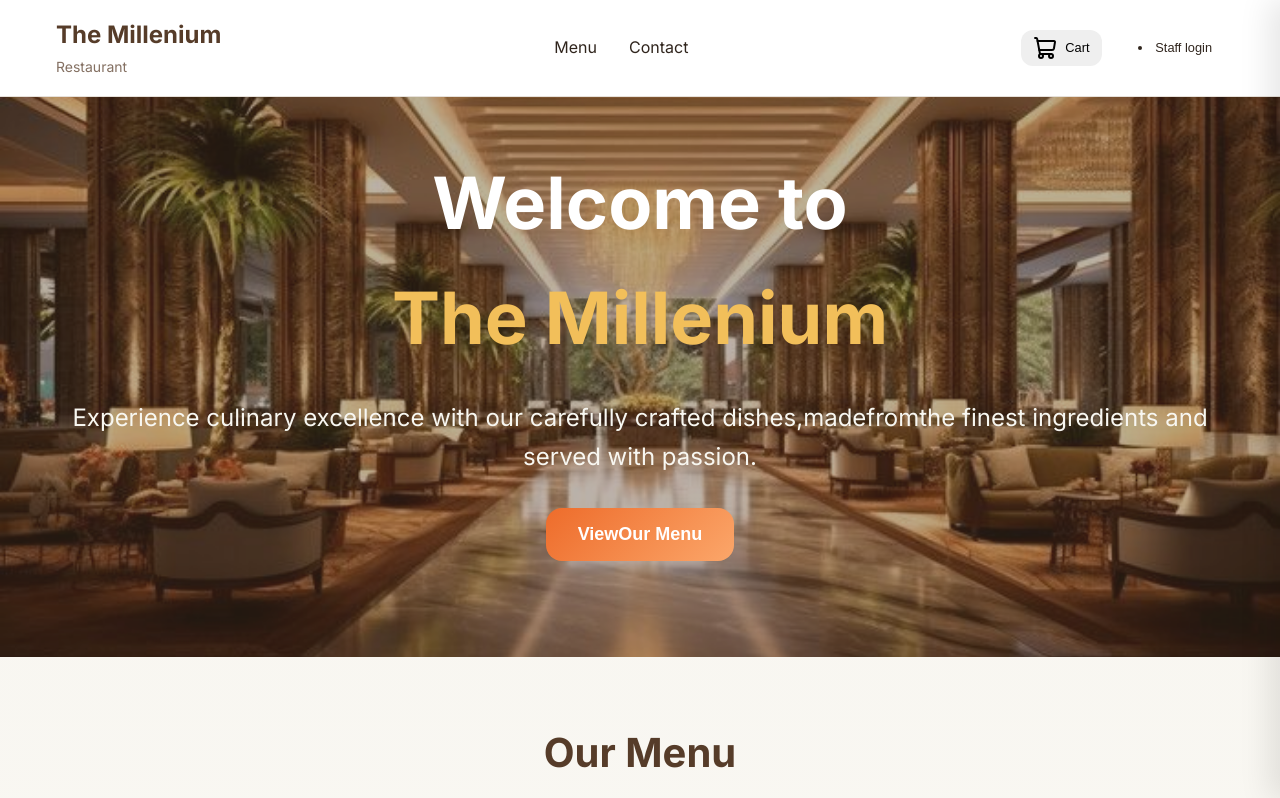
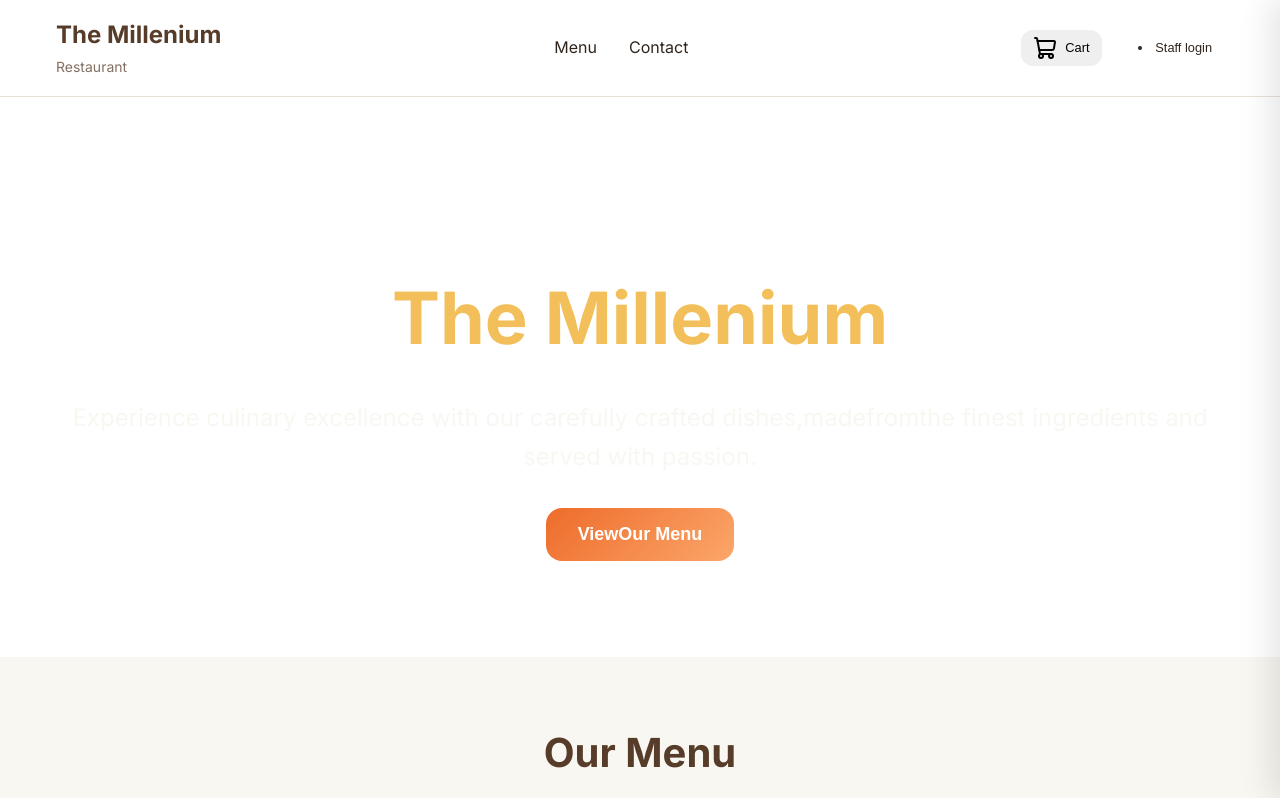
Before and after one commit to ajay-k-14/QR-SCANNING-RESTAURANT-MENU, a plain HTML site: page index.html in a window 1280 px wide. Shown: the top 798 px of the page. Drawn offline with nearby package versions, Linux system fonts and the light colour scheme; some icons are missing; files whose address does not match are found by name.

Commit message:
Update style.css

```diff
--- a/components/css/style.css
+++ b/components/css/style.css
@@ -258,7 +258,7 @@ body {
     content: '';
     position: absolute;
     inset: 0;
-    background: hsl(25, 35%, 25%, 0.4);
+    background: white;
 }
 
 .hero-content {
```
